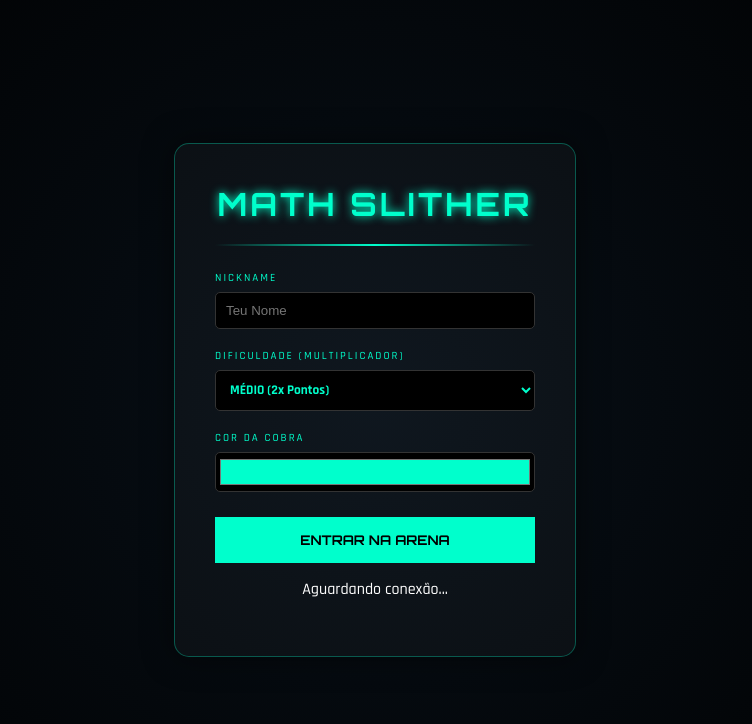
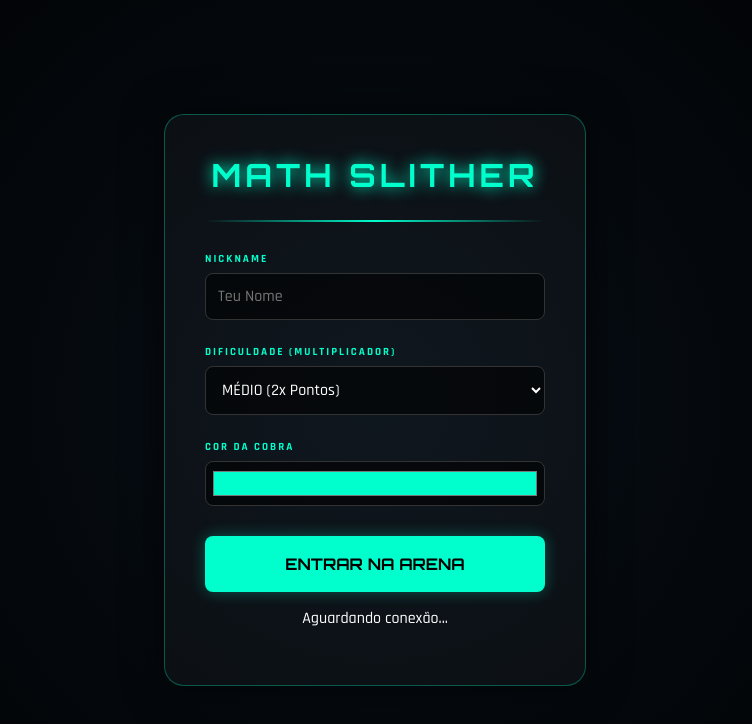
Before and after one commit to phziin30/jogo-pa-multiplayer, a website: page public/index.html in a window 1280 px wide. Shown: the whole page, without its empty margins (265-1017 px from the left). Drawn offline with nearby package versions, Linux system fonts and the light colour scheme; no server answers.

Commit message:
Atualizar o style.css

```diff
--- a/public/style.css
+++ b/public/style.css
@@ -1,31 +1,20 @@
 @import url('https://fonts.googleapis.com/css2?family=Orbitron:wght@500;700&family=Rajdhani:wght@500;700&display=swap');
 
 body { margin: 0; padding: 0; overflow: hidden; background: #050505; font-family: 'Rajdhani', sans-serif; }
-#overlay { position: fixed; top: 0; left: 0; width: 100%; height: 100%; background: radial-gradient(circle, rgba(10,20,30,0.8) 0%, #000 100%); backdrop-filter: blur(8px); display: flex; align-items: center; justify-content: center; z-index: 100; }
-#login-box { background: rgba(255, 255, 255, 0.03); border: 1px solid rgba(0, 255, 204, 0.3); padding: 40px; width: 320px; text-align: center; color: white; border-radius: 15px; box-shadow: 0 0 30px rgba(0,0,0,0.5); }
-h1 { font-family: 'Orbitron', sans-serif; color: #00ffcc; letter-spacing: 3px; margin: 0; text-shadow: 0 0 10px #00ffcc; }
-.line { height: 2px; background: linear-gradient(90deg, transparent, #00ffcc, transparent); margin: 20px 0; }
-.input-group { text-align: left; margin-bottom: 15px; }
-label { font-size: 11px; color: #00ffcc; letter-spacing: 2px; }
-input { background: #000; border: 1px solid #333; color: white; padding: 10px; width: 100%; box-sizing: border-box; border-radius: 5px; margin-top: 5px; }
-#color-input { height: 40px; cursor: pointer; padding: 2px; }
-button { width: 100%; padding: 15px; background: #00ffcc; border: none; font-family: 'Orbitron', sans-serif; font-weight: bold; cursor: pointer; transition: 0.3s; margin-top: 10px; }
-button:hover { transform: scale(1.05); box-shadow: 0 0 20px rgba(0, 255, 204, 0.5); }
-#ui { position: absolute; top: 20px; left: 20px; color: #00ffcc; font-weight: bold; z-index: 10; font-family: 'Orbitron'; }
-#leaderboard { position: absolute; top: 20px; right: 20px; background: rgba(0,0,0,0.7); border: 1px solid #00ffcc; padding: 15px; border-radius: 10px; color: white; width: 180px; z-index: 10; }
-#leaderboard h3 { margin: 0 0 10px 0; font-size: 14px; color: #00ffcc; border-bottom: 1px solid #00ffcc33; }
-#leaderboard ol { padding-left: 20px; margin: 0; font-size: 13px; }
-.my-rank { color: #00ffcc; font-weight: bold; }
+#overlay { position: fixed; top: 0; left: 0; width: 100%; height: 100%; background: radial-gradient(circle, rgba(10,20,30,0.8) 0%, #000 100%); backdrop-filter: blur(10px); display: flex; align-items: center; justify-content: center; z-index: 100; }
+#login-box { background: rgba(255, 255, 255, 0.03); border: 1px solid rgba(0, 255, 204, 0.3); padding: 40px; width: 340px; text-align: center; color: white; border-radius: 20px; box-shadow: 0 0 40px rgba(0,0,0,0.7); }
+#main-logo { font-family: 'Orbitron', sans-serif; color: #00ffcc; letter-spacing: 4px; margin: 0; text-shadow: 0 0 15px #00ffcc; }
+.line { height: 2px; background: linear-gradient(90deg, transparent, #00ffcc, transparent); margin: 25px 0; }
+.input-group { text-align: left; margin-bottom: 20px; }
+label { font-size: 11px; color: #00ffcc; letter-spacing: 2px; font-weight: bold; }
+input, select { background: rgba(0,0,0,0.6); border: 1px solid #333; color: white; padding: 12px; width: 100%; box-sizing: border-box; border-radius: 8px; margin-top: 5px; font-family: 'Rajdhani'; font-size: 16px; }
+#color-input { height: 45px; cursor: pointer; padding: 5px; }
+button { width: 100%; padding: 18px; background: #00ffcc; border: none; font-family: 'Orbitron', sans-serif; font-weight: bold; cursor: pointer; transition: 0.3s; margin-top: 10px; border-radius: 8px; font-size: 16px; box-shadow: 0 0 15px rgba(0,255,204,0.3); }
+button:hover { transform: scale(1.03); box-shadow: 0 0 25px rgba(0, 255, 204, 0.6); }
+#ui { position: absolute; top: 25px; left: 25px; color: #00ffcc; font-weight: bold; z-index: 10; font-family: 'Orbitron'; font-size: 20px; }
+#leaderboard { position: absolute; top: 25px; right: 25px; background: rgba(0,0,0,0.8); border: 1px solid rgba(0, 255, 204, 0.4); padding: 20px; border-radius: 12px; color: white; width: 200px; z-index: 10; box-shadow: 0 0 20px rgba(0,0,0,0.5); }
+#leaderboard h3 { margin: 0 0 15px 0; font-size: 14px; color: #00ffcc; text-align: center; border-bottom: 1px solid #00ffcc33; padding-bottom: 8px; font-family: 'Orbitron'; }
+#leaderboard ol { padding-left: 25px; margin: 0; font-size: 15px; }
+#leaderboard li { margin-bottom: 10px; }
+.my-rank { color: #00ffcc; font-weight: bold; text-shadow: 0 0 5px #00ffcc; }
 .hidden { display: none !important; }
-select {
-    background: #000;
-    border: 1px solid #333;
-    color: #00ffcc;
-    padding: 10px;
-    width: 100%;
-    border-radius: 5px;
-    margin-top: 5px;
-    font-family: 'Rajdhani', sans-serif;
-    font-weight: bold;
-    cursor: pointer;
-}
```
